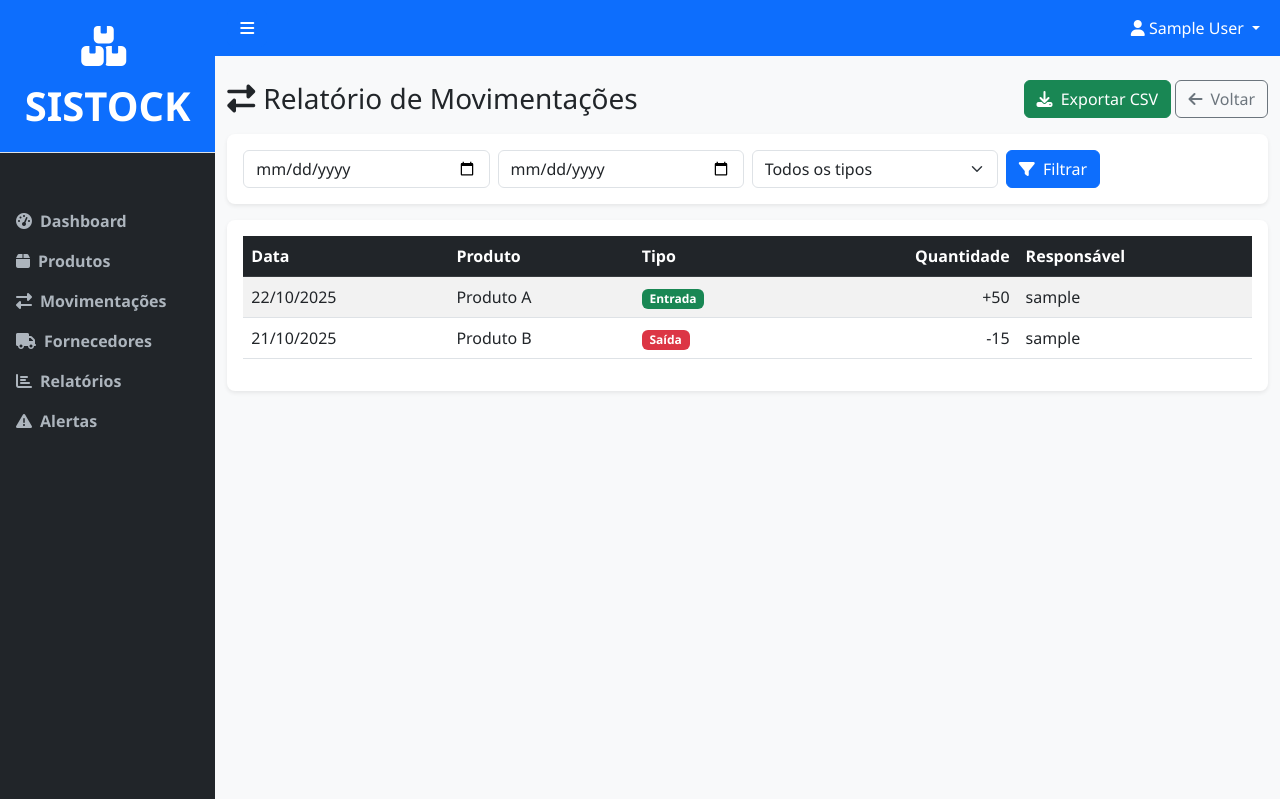
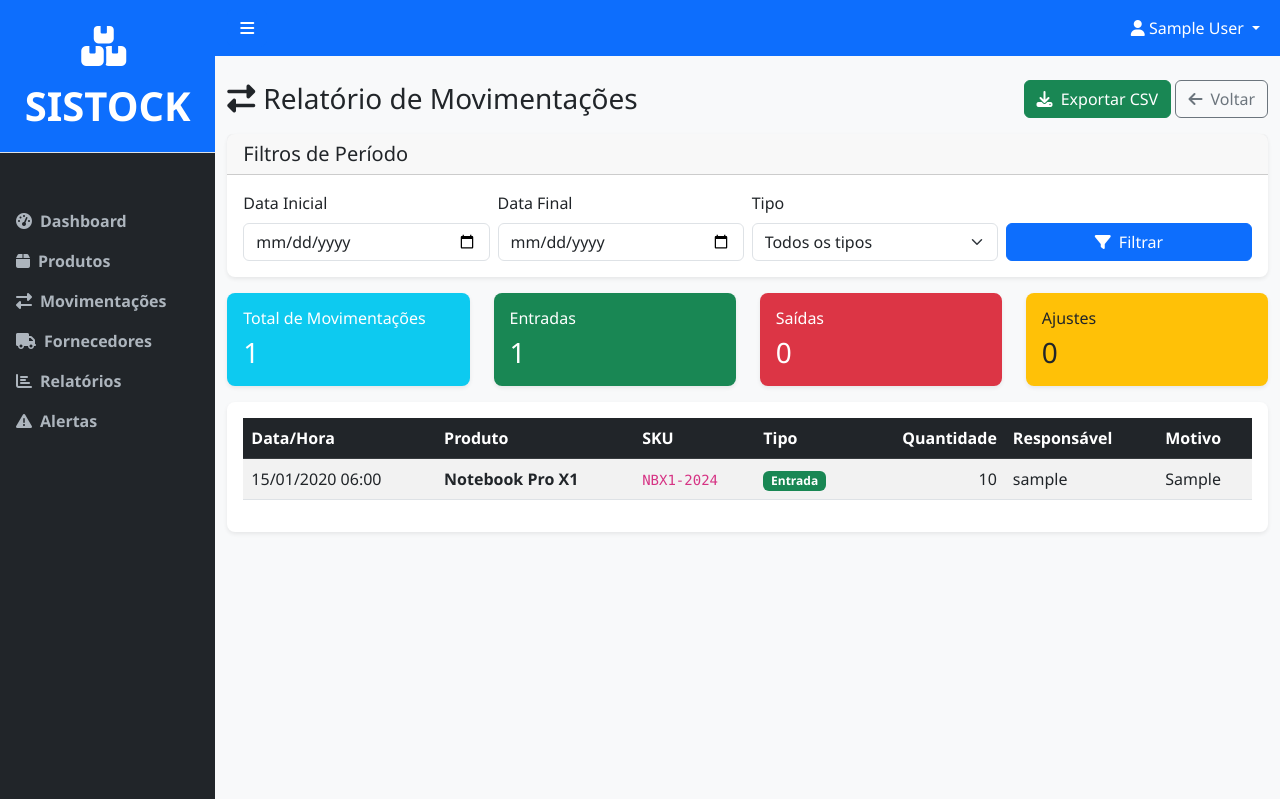
Before and after one commit to mateus-s-a/SISTOCK, a Django app: page /reports/movements/ in a window 1280 px wide. Shown: the top 799 px of the page. Run offline with Django 5.2, Linux system fonts and the light colour scheme; a user stored in the database is signed in; data comes from the database, SQL or seed files in the repository; tables that the repository leaves empty hold one stand-in row (values such as "Sample post"); parts of the project's set-up code (start-up, migrations or seed data) failed here and were passed over.

Commit message:
refactor(reports): Aprimora relatório movimento c/ filtro e visualização

```diff
--- a/apps/reports/templates/reports/movement_report.html
+++ b/apps/reports/templates/reports/movement_report.html
@@ -6,7 +6,7 @@
 <div class="d-flex justify-content-between align-items-center mb-3">
     <h3 class="mb-0"><i class="fas fa-exchange-alt me-2"></i>Relatório de Movimentações</h3>
     <div>
-        <a href="{% url 'reports:export_movements_csv' %}" class="btn btn-success">
+        <a href="{% url 'reports:export_movements_csv' %}?{{ request.GET.urlencode }}" class="btn btn-success">
             <i class="fas fa-download me-1"></i> Exportar CSV
         </a>
         <a href="{% url 'reports:report_index' %}" class="btn btn-outline-secondary">
@@ -15,25 +15,32 @@
     </div>
 </div>
 
+<!-- Filtros -->
 <div class="card mb-3">
+    <div class="card-header">
+        <h5 class="mb-0">Filtros de Período</h5>
+    </div>
     <div class="card-body">
         <form class="row g-2" method="get">
             <div class="col-md-3">
-                <input type="date" class="form-control" name="start">
+                <label class="form-label">Data Inicial</label>
+                <input type="date" class="form-control" name="start" value="{{ start_date }}">
             </div>
             <div class="col-md-3">
-                <input type="date" class="form-control" name="end">
+                <label class="form-label">Data Final</label>
+                <input type="date" class="form-control" name="end" value="{{ end_date }}">
             </div>
             <div class="col-md-3">
+                <label class="form-label">Tipo</label>
                 <select name="type" class="form-select">
                     <option value="">Todos os tipos</option>
-                    <option value="IN">Entradas</option>
-                    <option value="OUT">Saídas</option>
-                    <option value="ADJ">Ajustes</option>
+                    <option value="IN" {% if selected_type == 'IN' %}selected{% endif %}>Entradas</option>
+                    <option value="OUT" {% if selected_type == 'OUT' %}selected{% endif %}>Saídas</option>
+                    <option value="ADJ" {% if selected_type == 'ADJ' %}selected{% endif %}>Ajustes</option>
                 </select>
             </div>
-            <div class="col-md-3">
-                <button class="btn btn-primary">
+            <div class="col-md-3 d-flex align-items-end">
+                <button class="btn btn-primary w-100">
                     <i class="fas fa-filter me-1"></i> Filtrar
                 </button>
             </div>
@@ -41,35 +48,105 @@
     </div>
 </div>
 
+<!-- Estatísticas -->
+<div class="row mb-3">
+    <div class="col-md-3">
+        <div class="card bg-info text-white">
+            <div class="card-body">
+                <h6 class="card-title">Total de Movimentações</h6>
+                <h3 class="mb-0">{{ total_movements }}</h3>
+            </div>
+        </div>
+    </div>
+    <div class="col-md-3">
+        <div class="card bg-success text-white">
+            <div class="card-body">
+                <h6 class="card-title">Entradas</h6>
+                <h3 class="mb-0">{{ total_in }}</h3>
+            </div>
+        </div>
+    </div>
+    <div class="col-md-3">
+        <div class="card bg-danger text-white">
+            <div class="card-body">
+                <h6 class="card-title">Saídas</h6>
+                <h3 class="mb-0">{{ total_out }}</h3>
+            </div>
+        </div>
+    </div>
+    <div class="col-md-3">
+        <div class="card bg-warning text-dark">
+            <div class="card-body">
+                <h6 class="card-title">Ajustes</h6>
+                <h3 class="mb-0">{{ total_adj }}</h3>
+            </div>
+        </div>
+    </div>
+</div>
+
+<!-- Tabela de Movimentações -->
 <div class="card">
     <div class="card-body table-responsive">
         <table class="table table-striped align-middle">
             <thead class="table-dark">
                 <tr>
-                    <th>Data</th>
+                    <th>Data/Hora</th>
                     <th>Produto</th>
+                    <th>SKU</th>
                     <th>Tipo</th>
                     <th class="text-end">Quantidade</th>
                     <th>Responsável</th>
+                    <th>Motivo</th>
                 </tr>
             </thead>
             <tbody>
+                {% for movement in movements %}
                 <tr>
-                    <td>22/10/2025</td>
-                    <td>Produto A</td>
-                    <td><span class="badge bg-success">Entrada</span></td>
-                    <td class="text-end">+50</td>
-                    <td>{{ request.user.username }}</td>
+                    <td>{{ movement.created_at|date:"d/m/Y H:i" }}</td>
+                    <td><strong>{{ movement.product.name }}</strong></td>
+                    <td><code>{{ movement.product.sku }}</code></td>
+                    <td>
+                        {% if movement.movement_type == 'IN' %}
+                            <span class="badge bg-success">Entrada</span>
+                        {% elif movement.movement_type == 'OUT' %}
+                            <span class="badge bg-danger">Saída</span>
+                        {% else %}
+                            <span class="badge bg-warning text-dark">Ajuste</span>
+                        {% endif %}
+                    </td>
+                    <td class="text-end">
+                        {% if movement.movement_type == 'OUT' %}-{% endif %}{{ movement.quantity }}
+                    </td>
+                    <td>{{ movement.user.username }}</td>
+                    <td>{{ movement.reason|truncatewords:8|default:"-" }}</td>
                 </tr>
+                {% empty %}
                 <tr>
-                    <td>21/10/2025</td>
-                    <td>Produto B</td>
-                    <td><span class="badge bg-danger">Saída</span></td>
-                    <td class="text-end">-15</td>
-                    <td>{{ request.user.username }}</td>
+                    <td colspan="7" class="text-center py-4">
+                        Nenhuma movimentação encontrada para os filtros selecionados.
+                    </td>
                 </tr>
+                {% endfor %}
             </tbody>
         </table>
     </div>
 </div>
+
+<!-- Paginação -->
+{% if is_paginated %}
+<nav class="mt-4">
+    <ul class="pagination justify-content-center">
+        {% if page_obj.has_previous %}
+            <li class="page-item"><a class="page-link" href="?page=1&{{ request.GET.urlencode|cut:'page='|cut:'&page=' }}">&laquo; Primeira</a></li>
+            <li class="page-item"><a class="page-link" href="?page={{ page_obj.previous_page_number }}&{{ request.GET.urlencode|cut:'page='|cut:'&page=' }}">Anterior</a></li>
+        {% endif %}
+        <li class="page-item disabled"><span class="page-link">Página {{ page_obj.number }} de {{ page_obj.paginator.num_pages }}</span></li>
+        {% if page_obj.has_next %}
+            <li class="page-item"><a class="page-link" href="?page={{ page_obj.next_page_number }}&{{ request.GET.urlencode|cut:'page='|cut:'&page=' }}">Próxima</a></li>
+            <li class="page-item"><a class="page-link" href="?page={{ page_obj.paginator.num_pages }}&{{ request.GET.urlencode|cut:'page='|cut:'&page=' }}">Última &raquo;</a></li>
+        {% endif %}
+    </ul>
+</nav>
+{% endif %}
+
 {% endblock %}
--- a/apps/reports/templates/reports/stock_report.html
+++ b/apps/reports/templates/reports/stock_report.html
@@ -112,10 +112,7 @@
             <tfoot class="table-secondary">
                 <tr class="fw-bold">
                     <td colspan="6" class="text-end">Valor Total desta Página:</td>
-                    <td class="text-end">
-                        R$ {% widthratio products|length 1 1 as page_count %}
-                        {{ products | sum_attr:"total_value" | floatformat:2 | default:"0.00" }}
-                    </td>
+                    <td class="text-end">R$ {{ page_total_value|floatformat:2 }}</td>
                     <td></td>
                 </tr>
             </tfoot>
--- a/apps/reports/views.py
+++ b/apps/reports/views.py
@@ -1,11 +1,13 @@
 from django.shortcuts import render, HttpResponse
 from django.views.generic import TemplateView, ListView
 from django.contrib.auth.mixins import LoginRequiredMixin
-from django.db.models import F, Sum, ExpressionWrapper, DecimalField
+from django.db.models import F, ExpressionWrapper, DecimalField
 import csv
 
 from apps.products.models import Product
 from apps.inventory.models import StockMovement
+from datetime import datetime, timedelta
+from django.utils import timezone
 
 # Create your views here.
 
@@ -14,6 +16,32 @@ from apps.inventory.models import StockMovement
 class ReportIndexView(LoginRequiredMixin, TemplateView):
     """Índice Relatórios"""
     template_name = 'reports/report_index.html'
+
+    def get_context_data(self, **kwargs):
+        context = super().get_context_data(**kwargs)
+
+        # Total de produtos
+        context['total_products'] = Product.objects.count()
+
+        # Valor total em estoque
+        products = Product.objects.annotate(
+            total_value=ExpressionWrapper(
+                F('stock_quantity') * F('price'),
+                output_field=DecimalField(max_digits=15, decimal_places=2)
+            )
+        )
+        context['total_stock_value'] = sum(p.total_value for p in products)
+
+        # Produtos em alerta (baixo estoque)
+        context['low_stock_count'] = Product.objects.filter(
+            stock_quantity__lte=F('minimum_stock')
+        ).count()
+
+        # Movimentações neste mês
+        start_month = timezone.now().replace(day=1, hour=0, minute=0, second=0, microsecond=0)
+        context['monthly_movements'] = StockMovement.objects.filter(created_at__gte=start_month).count()
+
+        return context
 
 
 class StockReportView(LoginRequiredMixin, ListView):
@@ -61,12 +89,78 @@ class StockReportView(LoginRequiredMixin, ListView):
             stock_quantity__lte=F('minimum_stock')
         ).count()
 
+        # Calcula o valor total da página atual
+        page_products = context['products']     # -> queryset da pág atual
+        context['page_total_value'] = sum(
+            product.stock_quantity * product.price for product in page_products
+        )
+
         return context
 
 
-class MovementReportView(LoginRequiredMixin, TemplateView):
+class MovementReportView(LoginRequiredMixin, ListView):
     """Relatório Movimentações"""
+    model = StockMovement
     template_name = 'reports/movement_report.html'
+    context_object_name = 'movements'
+    paginate_by = 50
+
+    def get_queryset(self):
+        """
+        Retorna movimentações filtradas por data e tipo
+        """
+        queryset = StockMovement.objects.select_related('product', 'user').order_by('-created_at')
+
+        # Filtro por período
+        start_date = self.request.GET.get('start')
+        end_date = self.request.GET.get('end')
+
+        if start_date:
+            try:
+                start = datetime.strptime(start_date, '%Y-%m-%d')
+                queryset = queryset.filter(created_at__gte=start)
+            except ValueError:
+                pass    # <- ignore se formato inválido
+
+        if end_date:
+            try:
+                end = datetime.strptime(end_date, '%Y-%m-%d')
+                end = end + timedelta(days=1)   # <- add 1 dia para incluir todo o dia final
+                queryset = queryset.filter(created_at__lt=end)
+            except ValueError:
+                pass    # <- ignore se formato inválido
+
+        if start_date and end_date:
+            if end > start:
+                queryset = queryset.filter(created_at__range=[start, end])
+
+        # Filtro tipo movimentação
+        movement_type = self.request.GET.get('type')
+        if movement_type in dict(StockMovement.MOVEMENT_TYPES):
+            queryset = queryset.filter(movement_type=movement_type)
+
+        return queryset
+
+    def get_context_data(self, **kwargs):
+        """
+        Adiciona estatísticas ao contexto
+        """
+        context = super().get_context_data(**kwargs)
+
+        # Calcula totais baseados no queryset filtrado
+        movements = self.get_queryset()
+
+        context['total_movements'] = movements.count()
+        context['total_in'] = movements.filter(movement_type='IN').count()
+        context['total_out'] = movements.filter(movement_type='OUT').count()
+        context['total_adj'] = movements.filter(movement_type='ADJ').count()
+
+        # Preserva valores dos filtros para os campos
+        context['start_date'] = self.request.GET.get('start', '')
+        context['end_date'] = self.request.GET.get('end', '')
+        context['selected_type'] = self.request.GET.get('type', '')
+
+        return context
 
 
 def export_stock_csv(request):
@@ -115,13 +209,56 @@ def export_stock_csv(request):
 
 def export_movements_csv(request):
     """Export CSV Movimentos"""
-    response = HttpResponse(content_type='text/csv')
-    response['Content-Disposition'] = 'attachment; filename="movimentacoes.csv"'
+    response = HttpResponse(content_type='text/csv; charset=utf-8')
+    response['Content-Disposition'] = 'attachment; filename="relatorio_movimentacoes.csv"'
 
-    # TESTE-ESTÁTICO-CSV-MOVIMENTOS => (Relatório Movimentos)
     writer = csv.writer(response)
-    writer.writerow(['Data', 'Produto', 'Tipo', 'Quantidade'])
-    writer.writerow(['22/10/2025', 'Produto A', 'Entrada', '50'])
-    writer.writerow(['21/10/2025', 'Produto B', 'Saída', '15'])
+    writer.writerow([
+        'Data/Hora', 'Produto', 'SKU',
+        'Tipo', 'Quantidade', 'Responsável',
+        'Motivo'
+    ])
+
+    # Busca movimentações com mesmos filtros da view
+    movements = StockMovement.objects.select_related('product', 'user').order_by('-created_at')
+
+    # Aplica filtros data
+    start_date = request.GET.get('start')
+    end_date = request.GET.get('end')
+
+    if start_date:
+        try:
+            start = datetime.strptime(start_date, '%Y-%m-%d')
+            movements = movements.filter(created_at__gte=start)
+        except ValueError:
+            pass
+
+    if end_date:
+        try:
+            end = datetime.strptime(end_date, '%Y-%m-%d')
+            end = end + timedelta(days=1)
+            movements = movements.filter(created_at__lt=end)
+        except ValueError:
+            pass
+
+    # Aplica filtro de tipo
+    movement_type = request.GET.get('type')
+    if movement_type in dict(StockMovement.MOVEMENT_TYPES):
+        movements = movements.filter(movement_type=movement_type)
+
+    # Escreve dados
+    for movement in movements:
+        tipo_display = movement.get_movement_type_display()
+        quantidade = f"-{movement.quantity}" if movement.movement_type == 'OUT' else str(movement.quantity)
+
+        writer.writerow([
+            movement.created_at.strftime('%d/%m/%Y %H:%M'),
+            movement.product.name,
+            movement.product.sku,
+            tipo_display,
+            quantidade,
+            movement.user.username,
+            movement.reason or '-'
+        ])
 
     return response
```
Also changed, not shown: apps/reports/templates/reports/report_index.html (+4 -4 lines).
